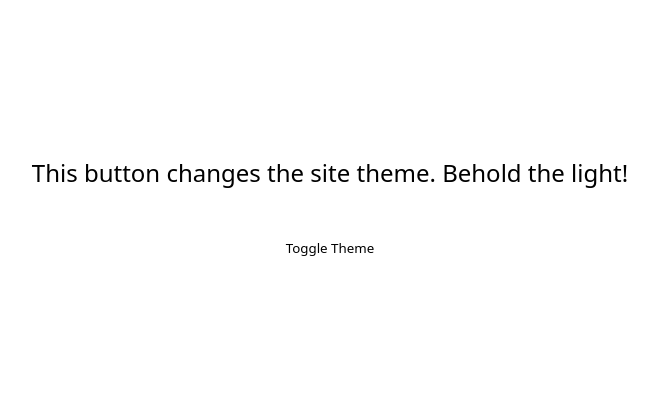
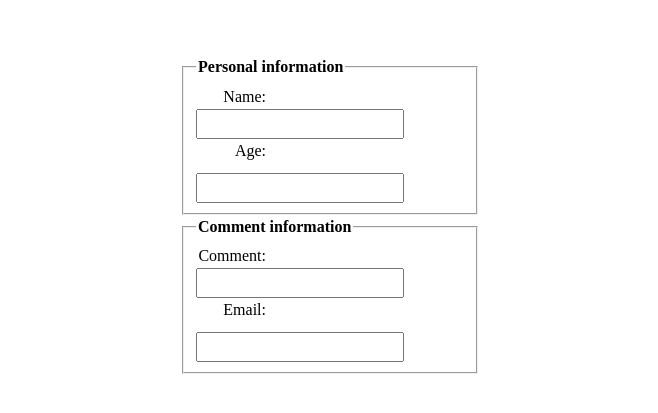
Before and after one commit to JakeNead/tests, a plain HTML site: page index.html in a window 1280 px wide. Shown: the part 105-518 px from the top of the page, without its empty margins (310-968 px from the left). Drawn offline with Linux system fonts and the light colour scheme.

Commit message:
Practice form structure and styling

```diff
--- a/index.html
+++ b/index.html
@@ -1,20 +1,32 @@
 <!DOCTYPE html>
-<html lang="en">
-<head>
-  <meta charset="UTF-8">
-  <meta http-equiv="X-UA-Compatible" content="IE=edge">
-  <meta name="viewport" content="width=device-width, initial-scale=1.0">
-  <title>Test</title>
-  <link rel="stylesheet" href="style.css">
-  <script src='script.js'></script>
-</head>
+<html lang="en-US">
+  <head>
+    <meta charset="utf-8">
+    <meta name="viewport" content="width=device-width">
+    <link rel="stylesheet" href="style.css">
+    <title>My test page</title>
+  </head>
+  <body>
+    <form>
+    <fieldset>
+      <Legend><b>Personal information</b></Legend>
+          <label for="name">Name: </label>
+          <input type="text" id="name" name="name">
 
-<body>
+          <label for="name">Age:</label>
+          <input type="number" id="age" name="age">
+    </fieldset>
 
-<div class="container">
-  <p>This button changes the site theme. Behold the <span class="theme-name">light</span>!</p>
-  <button class="theme-toggle">Toggle Theme</button>
-</div>
+    <fieldset>
+      <Legend><b>Comment information</b></Legend>
+      <label for="comment">Comment:</label>
+      <input type="text" id="comment" name="comment">
 
-</body>
+      <label for="email">Email:</label>
+      <input type="email" id="email" name="email">
+    </fieldset>
+    </form>
+
+
+  </body>
 </html>
--- a/style.css
+++ b/style.css
@@ -1,56 +1,97 @@
-
-* {
-  font-family: system-ui, -apple-system, BlinkMacSystemFont, 'Segoe UI', Roboto, Oxygen, Ubuntu, Cantarell, 'Open Sans', 'Helvetica Neue', sans-serif
+/* Box sizing rules */
+*,
+*::before,
+*::after {
+  box-sizing: border-box;
 }
 
-:root.light {
-  --border-btn: solid blue .2em;
-  --color-base-bg: rgb(240, 241, 230);
-  --color-base-text: black;
-  --color-btn-bg: rgb(225, 226, 215);
+/* Remove default margin */
+body,
+h1,
+h2,
+h3,
+h4,
+p,
+figure,
+blockquote,
+dl,
+dd {
+  margin: 0;
 }
 
-:root.dark {
-  --border-btn: solid rgb(242, 240, 232) .15em;
-  --color-base-bg: rgb(24, 24, 22);
-  --color-base-text: rgb(242, 240, 232);
-  --color-btn-bg: rgb(48, 48, 44);
+/* Remove list styles on ul, ol elements with a list role, which suggests default styling will be removed */
+ul[role='list'],
+ol[role='list'] {
+  list-style: none;
 }
 
-body,
-.theme-toggle {
-  color: var(--color-base-text);
+/* Set core root defaults */
+html:focus-within {
+  scroll-behavior: smooth;
 }
 
+/* Set core body defaults */
 body {
-  background-color: var(--color-base-bg);
-  padding: .8em;
+  min-height: 100vh;
+  text-rendering: optimizeSpeed;
+  line-height: 1.5;
 }
 
-.container {
-  height: 100vh;
-  display: flex;
-  flex-direction: column;
-  align-items: center;
-  padding-top: calc(20vh + 40px);
+/* A elements that don't have a class get default styles */
+a:not([class]) {
+  text-decoration-skip-ink: auto;
 }
 
-p {
-  margin: 40px;
-  font-size: 1.5rem;
+/* Make images easier to work with */
+img,
+picture {
+  max-width: 100%;
+  display: block;
 }
 
-.theme-toggle {
-  background-color: var(--color-btn-bg);
-  border: var(--border-btn);
-  border-radius: .5em;
-  padding: 10px 20px;
+/* Inherit fonts for inputs and buttons */
+input,
+button,
+textarea,
+select {
+  font: inherit;
 }
 
-.theme-toggle:hover {
-  cursor:pointer;
+/* Remove all animations, transitions and smooth scroll for people that prefer not to see them */
+@media (prefers-reduced-motion: reduce) {
+  html:focus-within {
+   scroll-behavior: auto;
+  }
+
+  *,
+  *::before,
+  *::after {
+    animation-duration: 0.01ms !important;
+    animation-iteration-count: 1 !important;
+    transition-duration: 0.01ms !important;
+    scroll-behavior: auto !important;
+  }
+}
+body {
+  display: flex;
+  justify-content: center;
+  margin-top: 20vh
 }
 
-.theme-toggle:focus {
-  outline: var(--border-button)
+form {
+  width: 300px;
 }
+
+label {
+  display: inline-block;
+  width: 70px;
+  text-align: right;
+}
+
+input:last-child{
+  margin-top: 10px;
+}
+
+a input {
+  width: 3em;
+}
```
